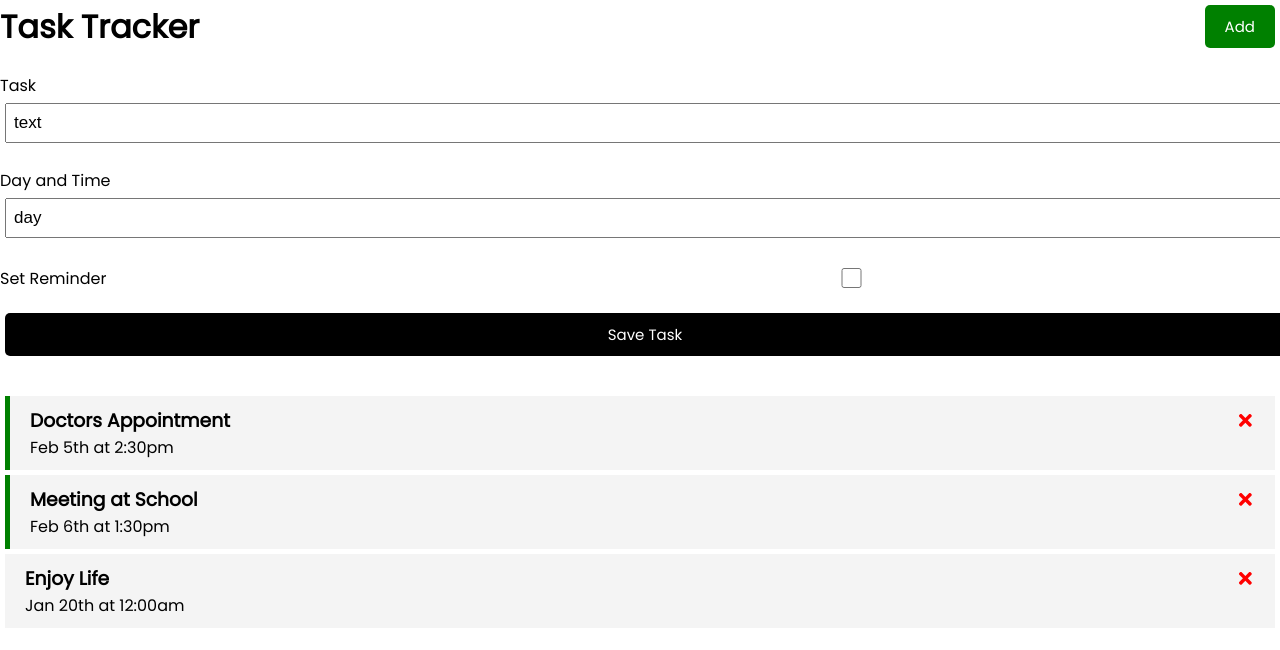
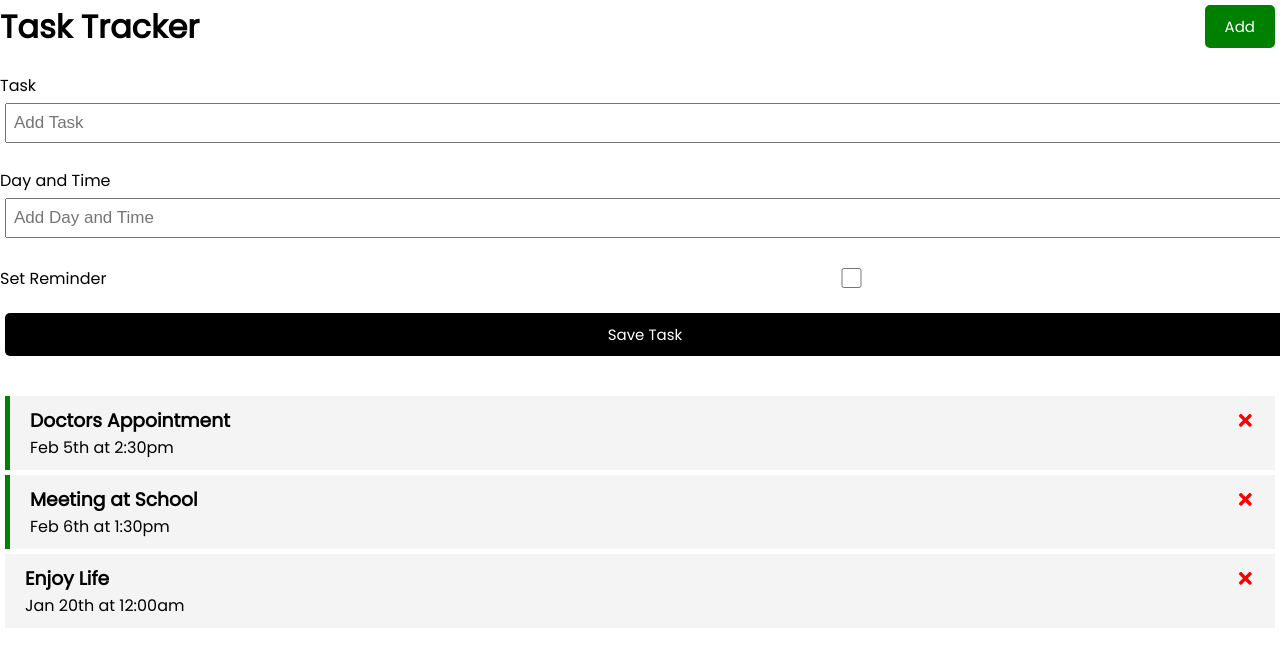
Before and after one commit to Areathy/task-tracker, a React (Create React App) app: page / in a window 1280 px wide. Shown: the top 650 px of the page. Built offline with nearby package versions, Linux system fonts and the light colour scheme.

Commit message:
Refactored value property

```diff
--- a/src/components/AddTask.js
+++ b/src/components/AddTask.js
@@ -28,7 +28,7 @@ const AddTask = ({onAdd}) => {
                 <label>Task</label>
                 <input type='text'
                 placeholder="Add Task"
-                value='text'
+                value={text}
                 onChange={(e) => setText(e.target.value)} />
             </div>
 
@@ -36,14 +36,14 @@ const AddTask = ({onAdd}) => {
                 <label>Day and Time</label>
                 <input type='text'
                 placeholder="Add Day and Time"
-                value='day'
+                value={day}
                 onChange={(e) => setDay(e.target.value)} />
             </div>
 
             <div className="form-control form-control-check">
                 <label>Set Reminder</label>
                 <input type='checkbox'
-                value='reminder'
+                value={reminder}
                 checked={reminder}
                 onChange={(e) => setRiminder(e.currentTarget.checked)} />
             </div>
```
